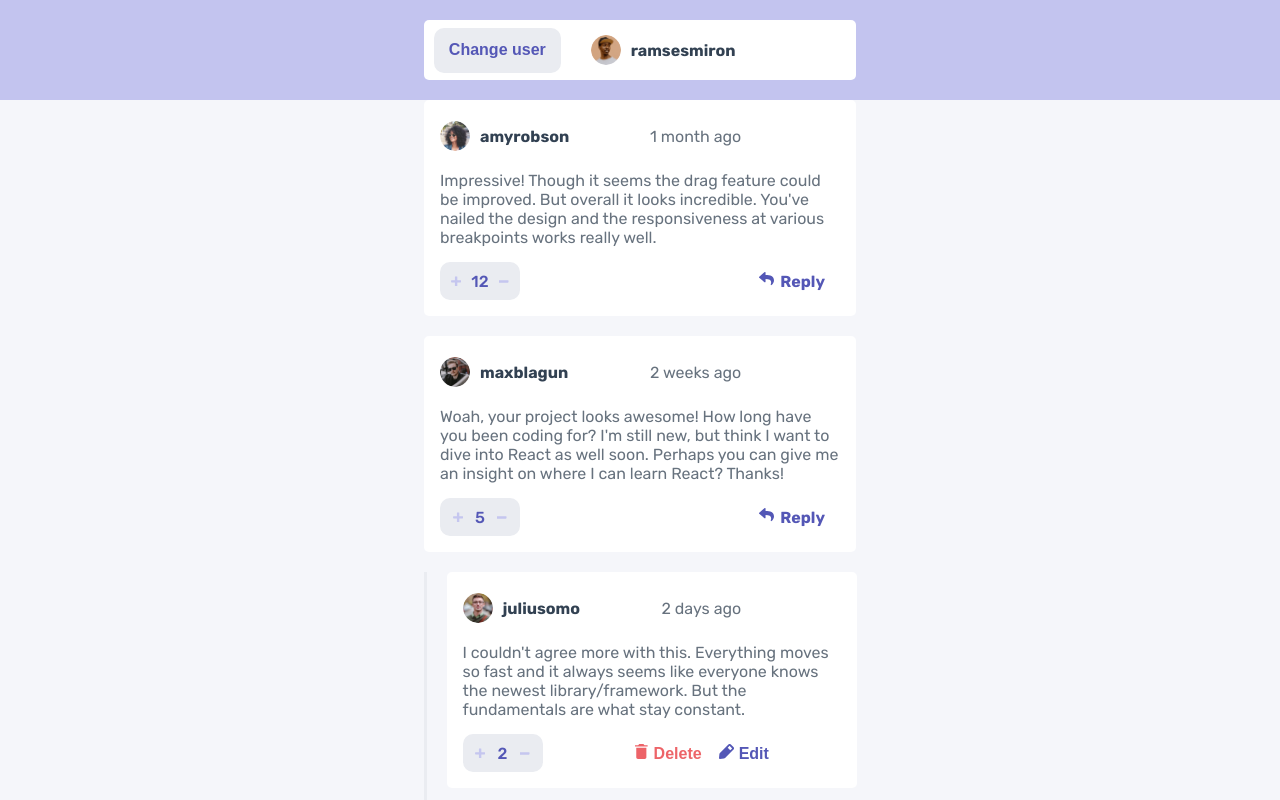
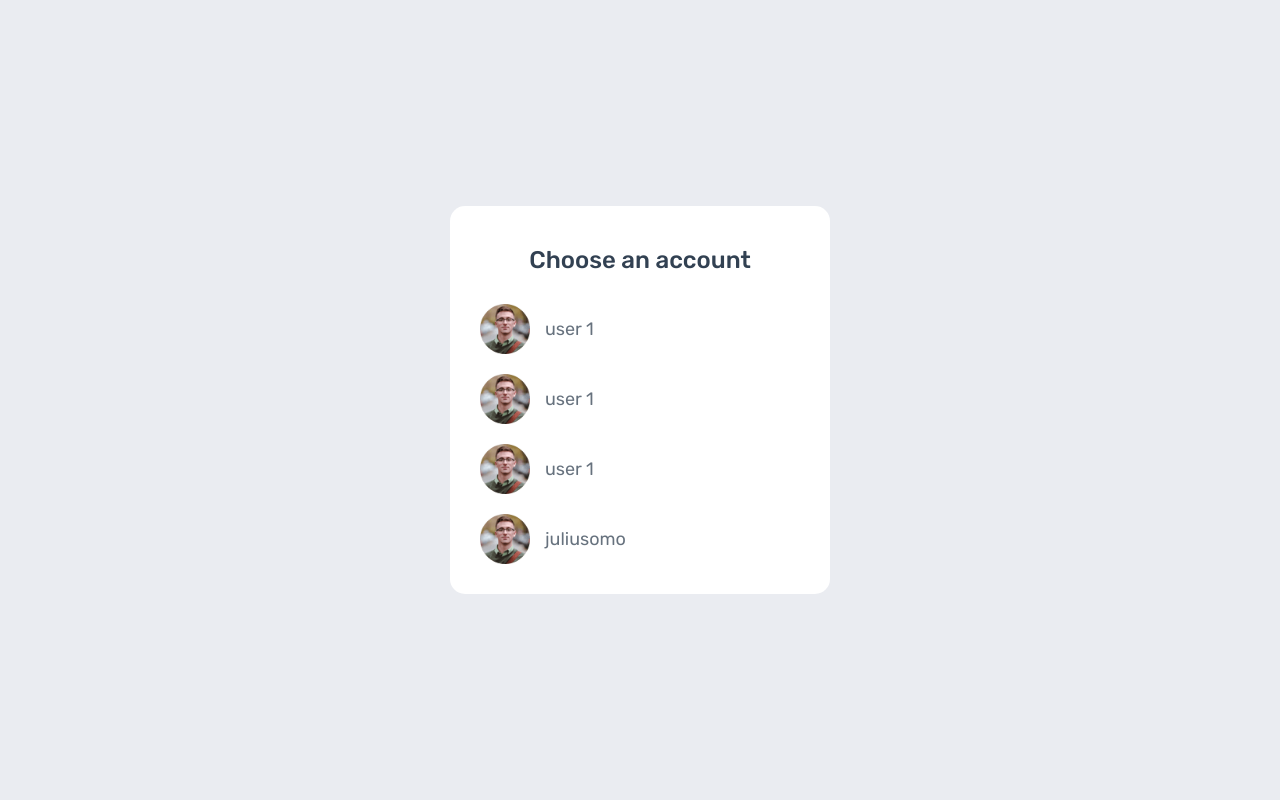
Before and after one commit to gomezjhon1022/interactive-comments-section-main, a React (Create React App) app: page / in a window 1280 px wide. Shown: the top 800 px of the page. Built offline with nearby package versions, Linux system fonts and the light colour scheme.

Commit message:
Add: Component Signin to choose the user

```diff
--- a/src/App.js
+++ b/src/App.js
@@ -1,14 +1,19 @@
+import { Fragment } from 'react';
 import './App.css';
 import { Comment } from './components/Comment/index';
 import { Header } from './components/Header';
+import { SignIn } from './components/SignIn';
 import { useComments } from './hooks/useComments';
 
 function App() {
   const {
-  data,modalIsOpen, setModalIsOpen, setCommentToDelete,editMode, setEditMode,textUpdate, setTextUpdate, handleScore, handleText, saveComment, saveUpdateComment, handleCancelDelete, handleConfirmDelete}=useComments();
+  data,modalIsOpen, setModalIsOpen, setCommentToDelete,editMode, setEditMode,textUpdate, setTextUpdate, handleScore, handleText, saveComment, saveUpdateComment, handleCancelDelete, handleConfirmDelete,isChooseUserOpen, setIsChooseUserOpen}=useComments();
 
   return (
     <div className="App">
+      {isChooseUserOpen
+        ?<SignIn/>
+        :<Fragment>
           <Header />
           <main>
             {data && data.comments && data.comments.map((comment)=>(
@@ -37,10 +42,12 @@ function App() {
                     <button className='btn__cancel' onClick={handleCancelDelete}>NO, CANCEL</button>
                     <button className='btn__delete' onClick={handleConfirmDelete}>YES, DELETE</button>
                   </div>
-
                 </div>
-          </div>}
+              </div>
+            }
           </main>
+        </Fragment>
+      }
     </div>
   );
 }
--- a/src/components/Header/Header.css
+++ b/src/components/Header/Header.css
@@ -1,6 +1,6 @@
 .header__container {
   width: 100%;
-  background-color: var(--light-grayish-blue);
+  background-color: var(--dark-blue);
   position: sticky;
   top:0px;
   display: flex;
--- /dev/null
+++ b/src/components/SignIn/SignIn.css
@@ -0,0 +1,47 @@
+.signin__container {
+  height: 100vh;
+  width: 100%;
+  background-color: var(--light-gray);
+  display: flex;
+  justify-content: center;
+  align-items: center;
+}
+
+.signin {
+  width: 70%;
+  max-width: 320px;
+  display: flex;
+  flex-direction:column;
+  align-items:center;
+  justify-content:center;
+  padding: 20px 30px;
+  background-color: var(--white);
+  border-radius: 15px;
+}
+
+.signin__title {
+  font-size: 24px;
+  margin: 20px 0;
+  color:var(--dark-blue);
+  font-weight: 500;
+}
+
+.signin__user {
+  width: 100%;
+  margin: 10px 30px;
+  display: flex;
+  align-items: center;
+  justify-content: start;
+  cursor: pointer;
+}
+
+.signin__img {
+  height: 50px;
+  width: 50px;
+  margin-right: 15px;
+}
+
+.signin__username {
+  font-size: 18px;
+  color:var(--grayish-blue)
+}
--- /dev/null
+++ b/src/components/SignIn/index.js
@@ -0,0 +1,29 @@
+import './SignIn.css'
+
+function SignIn () {
+  return (
+  <div className="signin__container">
+    <div className="signin">
+      <div className='signin__title'>Choose an account</div>
+      <div className='signin__user'>
+        <img className='signin__img' src='./images/avatars/image-juliusomo.png'/>
+        <div className='signin__username'>user 1</div>
+      </div>
+      <div className='signin__user'>
+        <img className='signin__img' src='./images/avatars/image-juliusomo.png'/>
+        <div className='signin__username'>user 1</div>
+      </div>
+      <div className='signin__user'>
+        <img className='signin__img' src='./images/avatars/image-juliusomo.png'/>
+        <div className='signin__username'>user 1</div>
+      </div>
+      <div className='signin__user'>
+        <img className='signin__img' src='./images/avatars/image-juliusomo.png'/>
+        <div className='signin__username'>juliusomo</div>
+      </div>
+    </div>
+  </div>
+  )
+}
+
+export { SignIn};
--- a/src/hooks/useComments/index.js
+++ b/src/hooks/useComments/index.js
@@ -9,6 +9,7 @@ function useComments() {
   const [commentToDelete, setCommentToDelete]=useState();
   const [editMode, setEditMode]=useState();
   const [textUpdate, setTextUpdate]=useState();
+  const [isChooseUserOpen, setIsChooseUserOpen]=useState(true);
   // const [userCurrent, setUserCurrent]=useState();
 
   const handleScore = (comment,operation) => {
@@ -162,6 +163,8 @@ function useComments() {
     saveUpdateComment,
     handleCancelDelete,
     handleConfirmDelete,
+    isChooseUserOpen,
+    setIsChooseUserOpen
   };
 }
 
```
Lines whose indentation alone changed are shown as unchanged.
